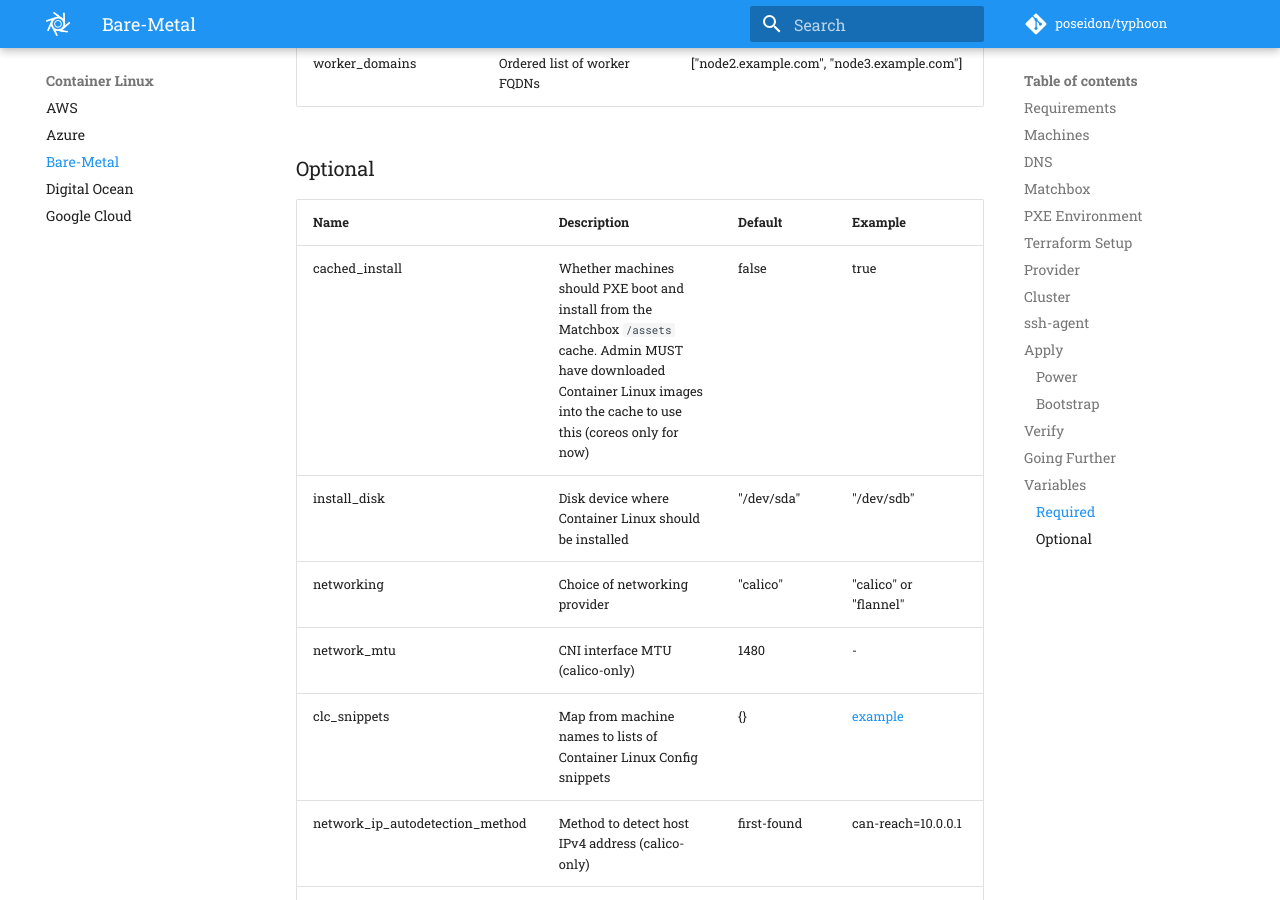
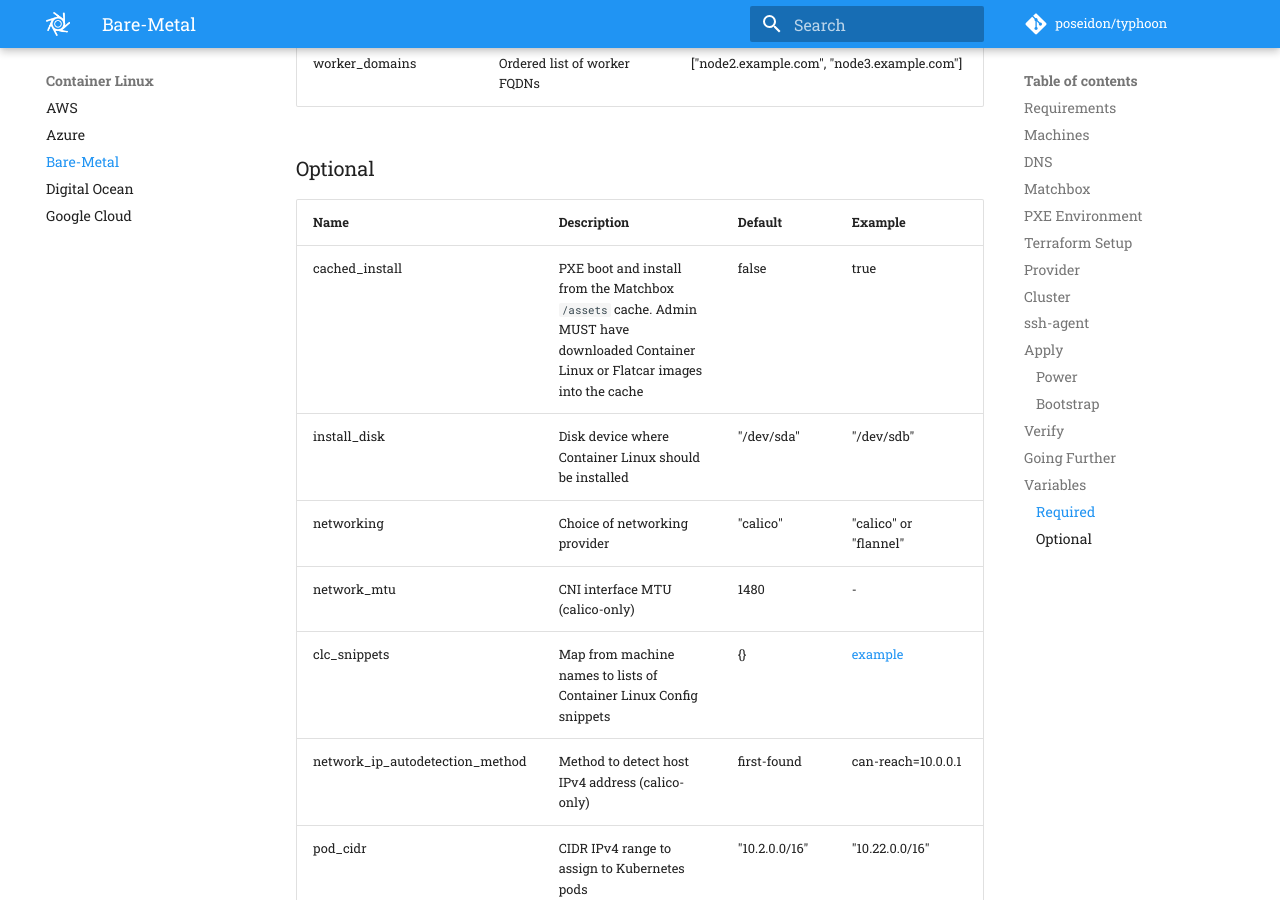
Before and after one commit to poseidon/typhoon, an MkDocs documentation site: the page built from docs/cl/bare-metal.md, in a window 1280 px wide and 900 px high, scrolled down 9502 px. Built offline with MkDocs 1.6.1 and Material for MkDocs 9.7.7, drawn with Linux system fonts in a browser that asks for light colours; comment, search, counter and statistics services are not loaded.

Commit message:
Add support for Flatcar Linux bare-metal cached_install
* Support bare-metal cached_install=true mode with Flatcar Linux
where assets are fetched from the Matchbox assets cache instead
of from the upstream Flatcar download server
* Skipped in original Flatcar support to keep it simple
https://github.com/poseidon/typhoon/pull/209

```diff
--- a/docs/cl/bare-metal.md
+++ b/docs/cl/bare-metal.md
@@ -377,7 +377,7 @@ Check the [variables.tf](https://github.com/poseidon/typhoon/blob/master/bare-me
 
 | Name | Description | Default | Example |
 |:-----|:------------|:--------|:--------|
-| cached_install | Whether machines should PXE boot and install from the Matchbox `/assets` cache. Admin MUST have downloaded Container Linux images into the cache to use this (coreos only for now) | false | true |
+| cached_install | PXE boot and install from the Matchbox `/assets` cache. Admin MUST have downloaded Container Linux or Flatcar images into the cache | false | true |
 | install_disk | Disk device where Container Linux should be installed | "/dev/sda" | "/dev/sdb" |
 | networking | Choice of networking provider | "calico" | "calico" or "flannel" |
 | network_mtu | CNI interface MTU (calico-only) | 1480 | - |
```
Also changed, not shown: CHANGES.md (+4 -0 lines), 2 other files.
